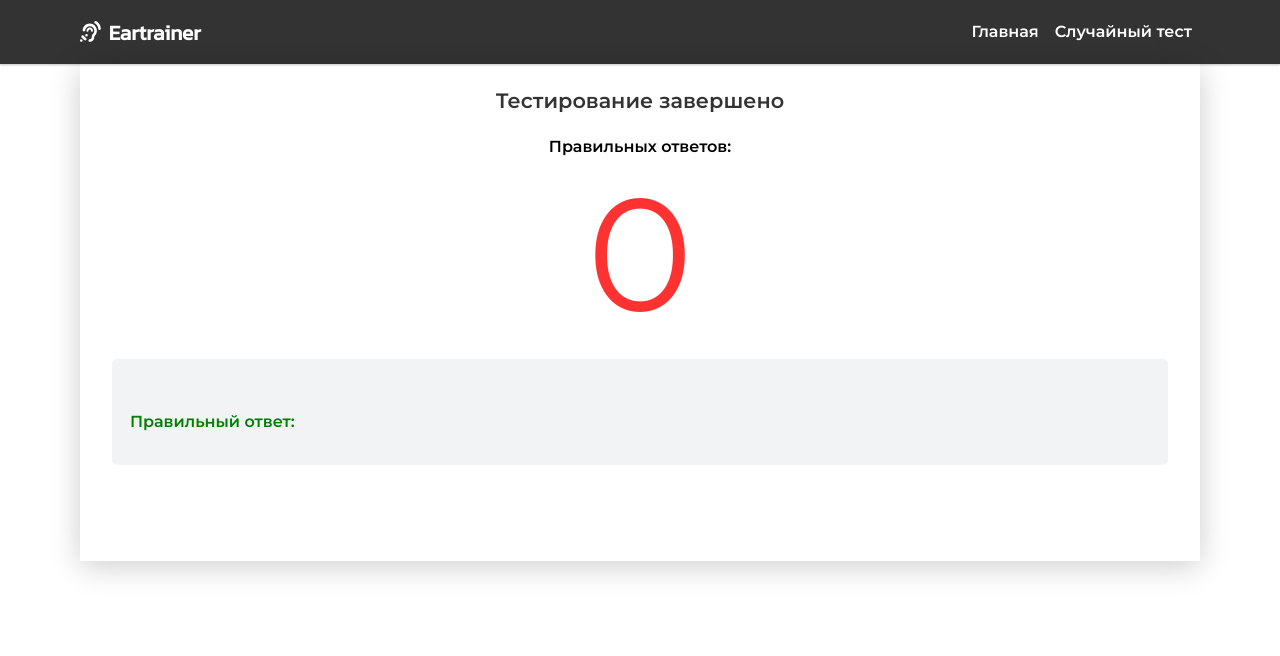
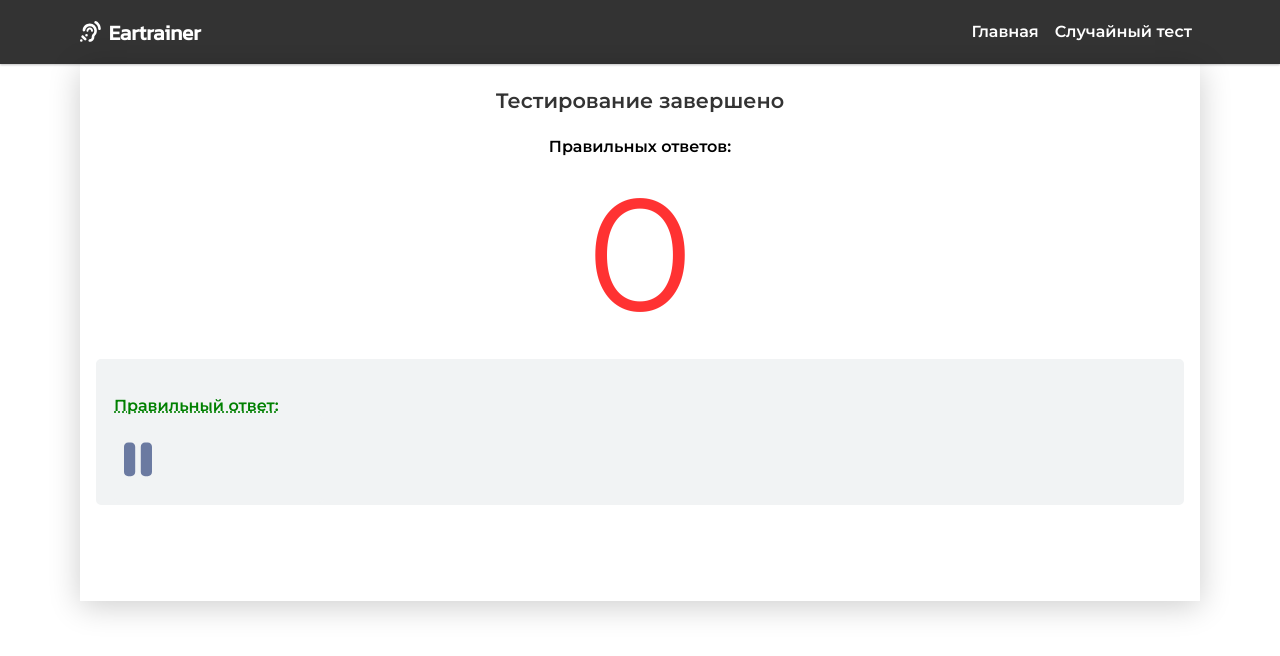
Before and after one commit to Purplejam/eartrainer, a React (Create React App) app: page /finished-test in a window 1280 px wide. Shown: the top 656 px of the page. Built offline with nearby package versions, Linux system fonts and the light colour scheme.

Commit message:
finished test update player

```diff
--- a/src/components/FinishedTest.tsx
+++ b/src/components/FinishedTest.tsx
@@ -1,8 +1,10 @@
 import {useDispatch, useSelector} from 'react-redux';
+import {useRef, useState} from 'react';
 import {AppStateType} from '../reducers/index';
 import {currentTestAction} from '../actions/currentTestAction';
 import {ThunkDispatch} from 'redux-thunk';
 import styled from 'styled-components';
+import SampleTestPlayer from './SampleTestPlayer';
 
 type SingleAnswerType = {
 		isCorrect: boolean,
@@ -37,7 +39,7 @@ const AnswersBox = styled.div`
 
 `
 const AnswerItem = styled.div`
-	padding: 0 2rem;
+	padding: 0 1rem;
 	margin-bottom: 2rem;
 	.incorrect {
 		color: red;
@@ -47,15 +49,27 @@ const AnswerItem = styled.div`
 	.correct {
 		color: green;
 		font-weight: 700;
+		text-decoration: underline dotted;
 	}
 	.item-body {
 		background-color: #f1f3f4;
-		padding: 2rem 1rem;
+		padding: 1rem 1rem 0 1rem;
 		border: 2px solid #f1f3f4;
 		border-radius: 5px;
 	}
 	h4 {
 		padding-bottom: 1rem;
+		font-size: 1.1rem;
+	}
+
+	@media screen and (max-width: 768px) {
+		margin-bottom: 1rem;
+		.item-body {
+			padding: 0 1rem .5rem 1rem;
+		}
+		h4 {
+			font-size: 1rem;
+		}
 	}
 `
 
@@ -69,6 +83,12 @@ function setFontColor(SuccessRate: number) {
 function FinishedTest() {
 	const {answers, succeededTests, isLoading, slug} = useSelector((state: AppStateType) => state.finishedTest);
 	const SuccessRate = Math.floor(succeededTests / answers.length * 100);
+	const [playingAudio, setPlayingAudio] = useState(answers[0]?.audio);
+	const audioRef = useRef<any | HTMLAudioElement>(null);
+
+	function audioEndHandler() {
+		setPlayingAudio('');
+	}
 
 	return(
 		<FinishedTestStyles>
@@ -92,9 +112,20 @@ function FinishedTest() {
 										<p className="correct">Правильный ответ: {answer.correct.toLowerCase()}</p>
 										</>
 								: <p className="correct">Правильный ответ: {answer.usersAnswer.toLowerCase()}</p>}
+								<SampleTestPlayer
+								setPlayingAudio={setPlayingAudio}
+								audioRef={audioRef}
+								currentAudio={answer.audio}
+								playingAudio={playingAudio}/>
 							</div>
 						</AnswerItem>
 					})}
+
+	  		<audio
+	  		onEnded={audioEndHandler}
+	    ref={audioRef}
+	    src={playingAudio}>
+	    </audio>
 				</AnswersBox>
 				</>
 			}
--- /dev/null
+++ b/src/components/SampleTestPlayer.tsx
@@ -0,0 +1,94 @@
+import styled from 'styled-components';
+import {useState, useRef, useEffect} from 'react';
+import { FontAwesomeIcon } from '@fortawesome/react-fontawesome';
+import { faPlay, faAngleLeft, faAngleRight, faPause } from '@fortawesome/free-solid-svg-icons';
+
+const PlayerStyle = styled.div`
+.player {
+ display: flex;
+ flex-direction: row;
+ align-items: center;
+ padding: 1.2rem .5rem;
+ border: 2px solid #f1f3f4;
+ background-color: #f1f3f4;
+	border-radius: 5px;
+	width: 20%;
+}
+
+.play-control {
+	width: 100%;
+	display: flex;
+	justify-content: flex-start;
+	font-size: 1.4rem;
+	svg {
+		color: #6B7AA1;
+		cursor: pointer;
+		transition: color 150ms;
+		&:hover {
+			color: #97A1BC
+		}
+	}
+}
+
+
+@media screen and (max-width: 768px) {
+	.player {
+		width: 100%;
+		padding: .5rem 0;
+	}
+  .time-control {
+    width: 80%;
+    p {
+      padding: 0.8rem;
+    }
+  }
+
+  .play-control {
+    width:15%;
+  }
+
+  .time-counter {
+    width: 20%;
+  }
+}
+`
+
+function SampleTestPlayer({audioRef, currentAudio, playingAudio, setPlayingAudio}: any) {
+	const [isPlaying, setPlaying] = useState<boolean>(false);
+
+	//icons
+	const playIcon = <FontAwesomeIcon onClick={playSongHandler} size="2x" className="play" icon={faPlay} />
+	const pauseIcon = <FontAwesomeIcon onClick={playSongHandler} size="2x" className="pause" icon={faPause} />
+
+	useEffect(() => {
+		if (playingAudio === currentAudio) {
+			audioRef.current.play();
+			setPlaying(true);
+		} else if(playingAudio !== currentAudio) {
+			setPlaying(false);
+		}
+	}, [playingAudio])
+
+	//handlers
+	function playSongHandler(): void {
+		if (isPlaying) {
+			audioRef.current.pause();
+			setPlaying(false);
+		} else {
+			audioRef.current.play();
+			setPlaying(true);
+		}
+	}
+	return(
+		<PlayerStyle>
+			<div className="player">
+				<div className="play-control" onClick={() => setPlayingAudio(currentAudio)}>
+				{isPlaying ? pauseIcon : playIcon}
+				</div>
+			</div>
+		</PlayerStyle>
+		)
+}
+
+
+export default SampleTestPlayer;
--- a/src/data/melodicIntervals01Answers.tsx
+++ b/src/data/melodicIntervals01Answers.tsx
@@ -1,3 +1,12 @@
+import audio1 from './melodicIntervals01-audio/01.mp3';
+import audio2 from './melodicIntervals01-audio/02.mp3';
+import audio3 from './melodicIntervals01-audio/03.mp3';
+import audio4 from './melodicIntervals01-audio/04.mp3';
+import audio5 from './melodicIntervals01-audio/05.mp3';
+import audio6 from './melodicIntervals01-audio/06.mp3';
+import audio7 from './melodicIntervals01-audio/07.mp3';
+import audio8 from './melodicIntervals01-audio/08.mp3';
+
 export interface answersDataTypeRecords {
    [key: number]: {
 				correct: string,
@@ -6,46 +15,45 @@ export interface answersDataTypeRecords {
 	}
 }
 
-
 const answers: answersDataTypeRecords = {
 	0: {
 		'correct': 'Квинта',
-		'audio': 'audio-link-1',
+		'audio': audio1,
 		'question': 'Квинта, кварта или терция?'
 	},
 	1: {
 		'correct': 'Кварта',
-		'audio': 'audio-link-14',
+		'audio': audio2,
 		'question': 'Квинта, кварта или терция?'
 	},
 	2: {
 		'correct': 'Большая терция',
-		'audio': 'audio-link-12',
+		'audio': audio3,
 		'question': 'Малая терция, большая терция или кварта?'
 	},
 	3: {
 		'correct': 'Кварта',
-		'audio': 'audio-link-16',
+		'audio': audio4,
 		'question': 'Квинта, кварта или терция?'
 	},
 	4: {
 		'correct': 'Малая терция',
-		'audio': 'audio-link-26',
+		'audio': audio5,
 		'question': 'Малая терция, большая терция или кварта?'
 	},
 	5: {
 		'correct': 'Квинта',
-		'audio': 'audio-link-216',
+		'audio': audio6,
 		'question': 'Квинта, кварта или терция?'
 	},
 	6: {
 		'correct': 'Малая терция',
-		'audio': 'audio-link-55',
+		'audio': audio7,
 		'question': 'Малая терция, большая терция или кварта?'
 	},
 	7: {
 		'correct': 'Кварта',
-		'audio': 'audio-link-56',
+		'audio': audio8,
 		'question': 'Квинта, кварта или терция?'
 	},
 }
```
